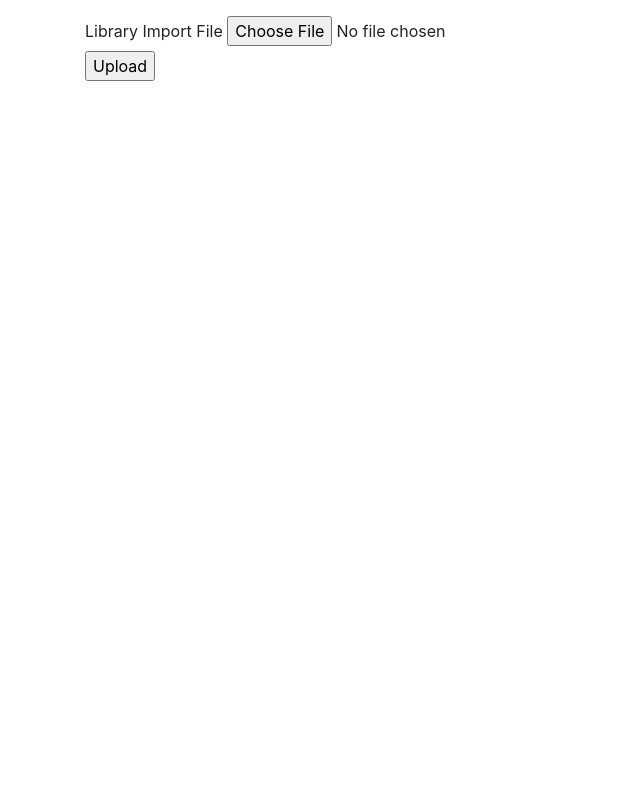
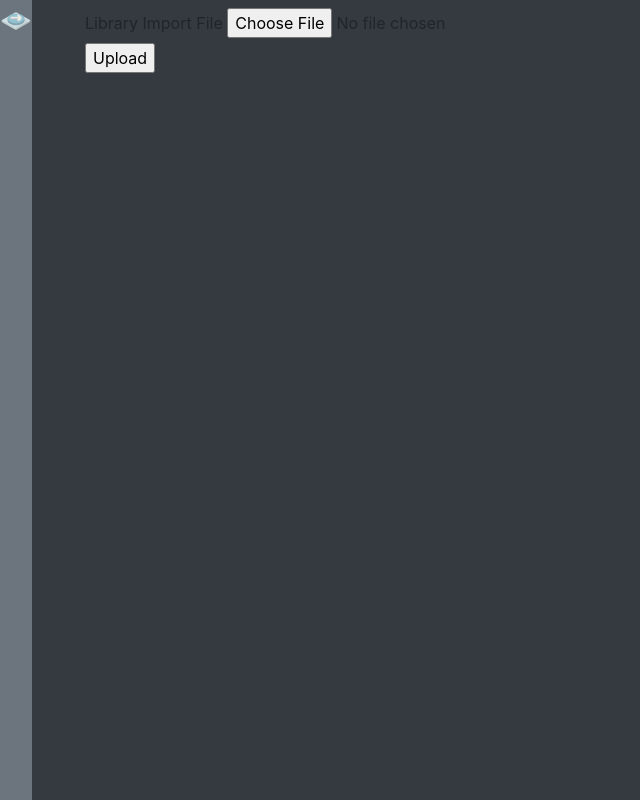
Before and after one commit to indigoparadox/cloud-on-film, a Flask app: page /libraries/upload in a window 1280 px wide. Shown: the whole page, without its empty margins (0-640 px from the left). Run offline with Flask 2, Linux system fonts and the light colour scheme; data that the repository does not hold is empty; parts of the project's set-up code (start-up, migrations or seed data) failed here and were passed over; some libraries are stand-ins or nearby versions.

Commit message:
Lots of work on the front-end.

```diff
--- a/src/cloud/libraries.py
+++ b/src/cloud/libraries.py
@@ -93,7 +93,8 @@ def enumerate_path_folders( machine_name, relative_path ):
 
     # Build a list of folders inside of the current folder.
     query = db.session.query( Folder ) \
-        .filter( Folder.parent_id == parent_folder_id )
+        .filter( Folder.parent_id == parent_folder_id ) \
+        .order_by( Folder.display_name.asc() )
     return query.all()
 
 def enumerate_path_pictures( machine_name, relative_path ):
@@ -101,7 +102,8 @@ def enumerate_path_pictures( machine_name, relative_path ):
     parent_folder_id = get_path_folder_id( machine_name, relative_path )
 
     query = db.session.query( FileItem ) \
-        .filter( FileItem.folder_id == parent_folder_id )
+        .filter( FileItem.folder_id == parent_folder_id ) \
+        .order_by( FileItem.display_name.asc() )
     return query.all()
 
 def import_picture( picture ):
--- a/src/cloud/plugins/picture/files.py
+++ b/src/cloud/plugins/picture/files.py
@@ -21,6 +21,9 @@ def generate_thumbnail( file_id, size ):
 
     #assert( width > 0 and height > 0 )
 
+    if not os.path.exists( current_app.config['THUMBNAIL_PATH'] ):
+        os.makedirs( current_app.config['THUMBNAIL_PATH'] )
+
     thumb_path = os.path.join(
         current_app.config['THUMBNAIL_PATH'],
         '{}_{}x{}.jpg'.format( item.filehash, size[0], size[1] ) )
--- /dev/null
+++ b/src/static/sidebar.js
@@ -0,0 +1,39 @@
+
+var sidebarStatus = 0;
+
+$().ready( function() {
+   $('#sidebar-toggle')
+      .css( {
+         'background-image': 'url( ' + flaskRoot + 'static/arrow-right-32.png )',
+         'display': 'block'
+      } )
+      .click( function( e ) { sidebarToggle(); } );
+   $('#sidebar-inner').hide();
+   $('#sidebar').css( 'width', '32px' );
+} )
+
+function sidebarOpen() {
+   $('#sidebar-inner').fadeIn();
+   $('#sidebar-toggle').css( 'background-image', 'url( ' + flaskRoot + 'static/arrow-left-32.png )' );
+   $("#sidebar").animate( { 'width': '120px' } );
+   $("#main").animate( { 'margin-left': '120px' } );
+   sidebarStatus = 1;
+}
+
+function sidebarClose() {
+   $('#sidebar-inner').fadeOut();
+   $('#sidebar-toggle').css( 'background-image', 'url( ' + flaskRoot + 'static/arrow-right-32.png )' );
+   $("#sidebar").animate( { 'width': '32px' } );
+   $("#main").animate( { 'margin-left': '0' } );
+   sidebarStatus = 0;
+}
+
+function sidebarToggle() {
+   if( !sidebarStatus ) {
+      // Sidebar is closed.
+      sidebarOpen();
+   } else {
+      // Sidebar is open.
+      sidebarClose();
+   }
+}
--- a/src/static/style.css
+++ b/src/static/style.css
@@ -0,0 +1,30 @@
+
+/* Sidebar Stuff */
+
+.sidebar {
+   width: 120px;
+   position: fixed;
+   overflow-x: hidden;
+   z-index: 5;
+}
+
+#sidebar-toggle {
+    background-image: url( 'arrow-right-32.png' );
+    display: none;
+    margin: 0;
+    padding: 0;
+    width: 32px;
+    height: 32px;
+}
+
+#main {
+    position: relative;
+    z-index: 1;
+}
+
+/* Universal File Represenation */
+
+.folder {
+    background: url( 'folder-open-32.png' ) no-repeat;
+    padding: 8px 8px 8px 40px;
+}
--- a/src/templates/base.html
+++ b/src/templates/base.html
@@ -3,19 +3,29 @@
 <head>
 <title>{{ title }}</title>
 <link rel="stylesheet" type="text/css" href="https://cdnjs.cloudflare.com/ajax/libs/twitter-bootstrap/4.3.1/css/bootstrap.css" />
-<script src="https://code.jquery.com/jquery-3.3.1.min.js" integrity="sha384-q8i/X+965DzO0rT7abK41JStQIAqVgRVzpbzo5smXKp4YfRvH+8abtTE1Pi6jizo" crossorigin="anonymous"></script>
+<script type="text/javascript">var flaskRoot = '{{ url_for( 'cloud_root' ) }}';</script>
+<script src="https://code.jquery.com/jquery-3.3.1.min.js" crossorigin="anonymous"></script>
 <script src="https://cdnjs.cloudflare.com/ajax/libs/popper.js/1.14.7/umd/popper.min.js" integrity="sha384-UO2eT0CpHqdSJQ6hJty5KVphtPhzWj9WO1clHTMGa3JDZwrnQq4sF86dIHNDz0W1" crossorigin="anonymous"></script>
 <script src="https://stackpath.bootstrapcdn.com/bootstrap/4.3.1/js/bootstrap.min.js" integrity="sha384-JjSmVgyd0p3pXB1rRibZUAYoIIy6OrQ6VrjIEaFf/nJGzIxFDsf4x0xIM+B07jRM" crossorigin="anonymous"></script>
+<script src="{{ url_for( 'static', filename='sidebar.js' ) }}"></script>
 <link rel="stylesheet" href="{{ url_for( 'static', filename='style.css' ) }}" />
 {% block scripts %}{% endblock %}
 </head>
-<body>
+<body class="h-100 bg-dark">
+
+<div id="sidebar" class="sidebar h-100 bg-secondary">
+<a id="sidebar-toggle" href="#"></a>
+<div id="sidebar-inner">
+{% block sidebar %}{% endblock %}
+</div>
+</div>
+
+<div id="main">
 
 <div class="container">
 
 <div class="row">
- <h1>{{ title }}</h1>
-
+<h1>{{ title }}</h1>
 {% with flashes = get_flashed_messages() %}
 {% if flashes %}
 <ul class="flashes">
@@ -26,21 +36,13 @@
 {% endif %}
 {% endwith %}
 
-<nav class="nav libraries">
-{% with libraries = enumerate_libs() %}
-<ul>
-{% for lib in libraries %}
-<li><a href="{{ url_for( 'cloud_libraries', machine_name='{{ lib.machine_name }}', relative_path=None ) }}">{{ lib.display_name }}</a></li>
-{% endfor %}
-</ul>
-{% endwith %}
-</nav>
-
 </div> <!-- /row -->
 
 {% block content %}{% endblock %}
 
 </div> <!-- /container -->
 
+</div> <!-- /main -->
+
 </body>
 </html>
```
Also changed, not shown: src/static/gallery.css (+8 -0 lines), src/templates/libraries.html (+26 -6 lines), src/static/arrow-left-32.png (added), src/static/arrow-right-32.png (added), src/static/folder-open-32.png (added).
